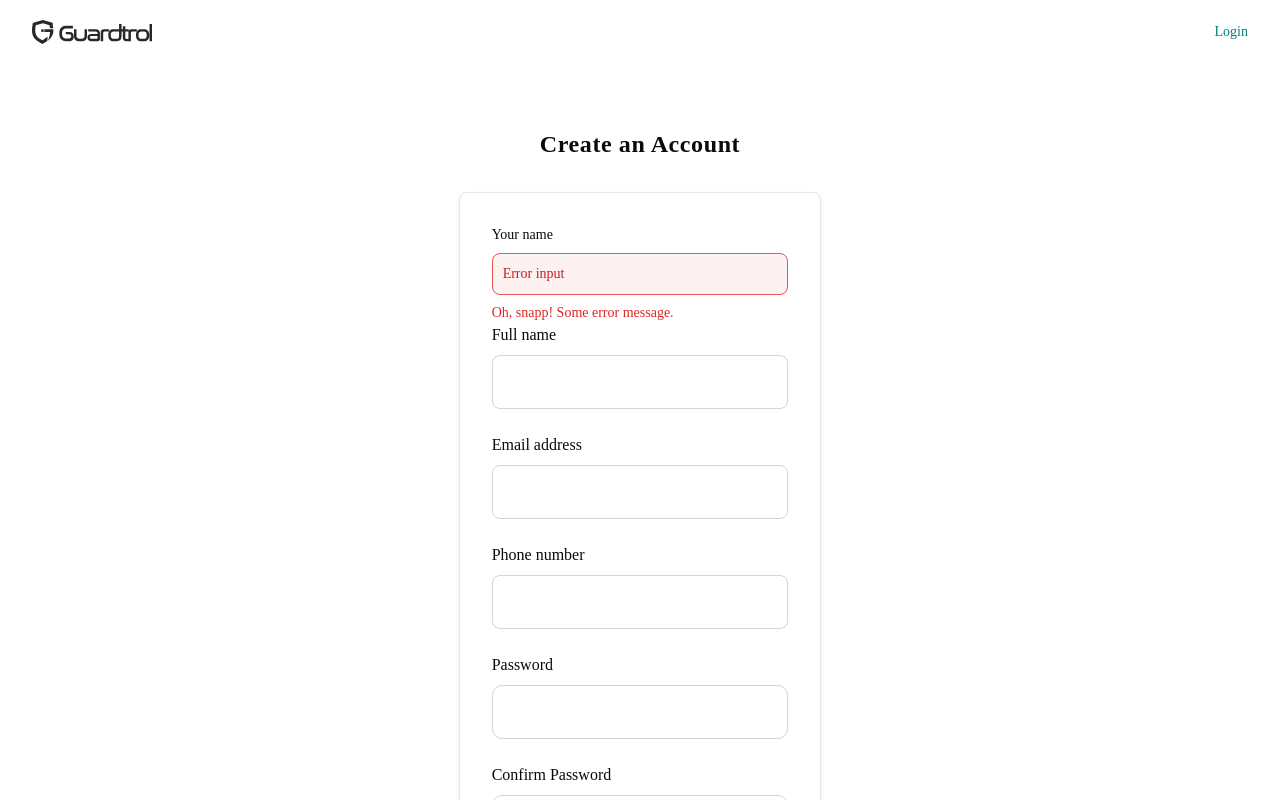
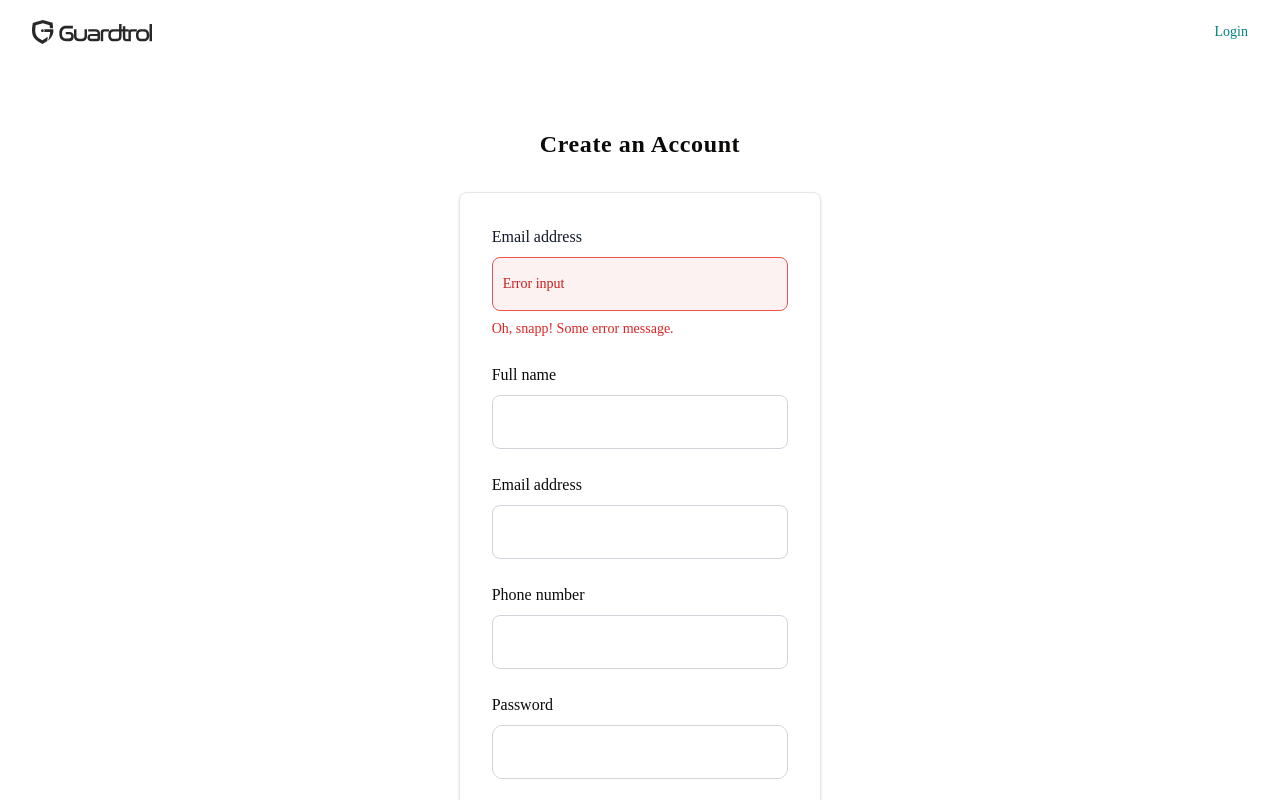
Before and after one commit to DiGenius-tech/Guardtrol-Frontend, a React (Create React App) app: page /auth/register in a window 1280 px wide. Shown: the top 800 px of the page. Built offline with nearby package versions, Linux system fonts and the light colour scheme; a web font is replaced by a local one.

Commit message:
instance of an invalid input field

```diff
--- a/src/index.js
+++ b/src/index.js
@@ -1,34 +1,9 @@
 import React from 'react';
 import ReactDOM from 'react-dom/client';
 import './index.scss';
-// import App from './App';
 import reportWebVitals from './reportWebVitals';
-import {
-  createBrowserRouter,
-  RouterProvider,
-  Navigate
-} from "react-router-dom";
-import PageNotFound from './PageNotFound/PageNotFound';
-import auth_routes from './modules/Auth/Auth.router';
-import onboarding_routes from './modules/Onboarding/Onboarding.router';
 import App from './App';
 import { ToastContainer } from 'react-toastify';
-import sandbox_routes from './modules/Sandbox/sandbox.router';
-
-
-const router = createBrowserRouter([
-  {
-    path: "",
-    Component: () => <Navigate to="/auth" />,
-  },
-  sandbox_routes,
-  auth_routes,
-  onboarding_routes,
-  {
-    path: "*",
-    element: <PageNotFound />,
-  },
-]);
 
 const root = ReactDOM.createRoot(document.getElementById('root'));
 root.render(
--- a/src/modules/Auth/pages/Login/Login.jsx
+++ b/src/modules/Auth/pages/Login/Login.jsx
@@ -3,6 +3,7 @@ import { Link } from "react-router-dom";
 import googleIconImg from "../../../../images/icons/google-social-icon.svg";
 import left_pattern_boxes from "../../../../images/left-pattern-boxes.svg";
 import right_pattern_boxes from "../../../../images/right-pattern-boxes.svg";
+import TextFieldError from "../../../Sandbox/TextFieldError/TextFieldError";
 
 const Login = () => {
   return (
@@ -27,6 +28,9 @@ const Login = () => {
 
             <div className="block px-4 py-8 sm:p-8 bg-white border border-gray-200 rounded-lg shadow dark:bg-gray-800 dark:border-gray-700 dark:hover:bg-gray-700">
               <form>
+                {/*  */}
+                <TextFieldError />
+                {/*  */}
                 <div className="mb-6">
                   <label
                     htmlFor="email"
--- a/src/modules/Auth/pages/Register/Register.jsx
+++ b/src/modules/Auth/pages/Register/Register.jsx
@@ -6,6 +6,7 @@ import right_pattern_boxes from "../../../../images/right-pattern-boxes.svg";
 import { AuthContext } from "../../../../shared/Context/AuthContext";
 import useHttpRequest from "../../../../shared/Hooks/HttpRequestHook";
 import { toast } from "react-toastify";
+import TextFieldError from "../../../Sandbox/TextFieldError/TextFieldError";
 
 const Register = () => {
   const auth = useContext(AuthContext);
@@ -137,26 +138,8 @@ const Register = () => {
 
             <div className="block px-4 py-8 sm:p-8 bg-white border border-gray-200 rounded-lg shadow dark:bg-gray-800 dark:border-gray-700 dark:hover:bg-gray-700">
               <form method="post" onSubmit={handleSubmit}>
-
                 {/*  */}
-                <div>
-                  <label
-                    htmlFor="error"
-                    className="block mb-2 text-sm font-medium"
-                  >
-                    Your name
-                  </label>
-                  <input
-                    type="text"
-                    id="error"
-                    className="bg-red-50 border border-red-500 text-red-900 placeholder-red-700 text-sm rounded-lg focus:ring-red-500 dark:bg-gray-700 focus:border-red-500 block w-full p-2.5 dark:text-red-500 dark:placeholder-red-500 dark:border-red-500"
-                    placeholder="Error input"
-                  />
-                  <p className="mt-2 text-sm text-red-600 dark:text-red-500">
-                    <span className="font-medium">Oh, snapp!</span> Some error
-                    message.
-                  </p>
-                </div>
+                <TextFieldError />
                 {/*  */}
 
                 <div className="mb-6">
--- /dev/null
+++ b/src/modules/Sandbox/TextFieldError/TextFieldError.jsx
@@ -0,0 +1,37 @@
+function TextFieldError() {
+  return (
+    <>
+      {/* text-field-error-app works! */}
+
+      <div className="mb-6">
+        <label
+          htmlFor="email"
+          className="block mb-2 font-medium text-gray-900 dark:text-white"
+        >
+          Email address
+        </label>
+        <input
+          type="email"
+          id="email"
+          name="email"
+          className="
+          border bg-red-50 border-red-500 text-red-900 placeholder-red-700 focus:ring-red-500 focus:border-red-500
+          text-sm rounded-lg block w-full p-2.5 sm:py-4
+          dark:bg-gray-700
+          dark:border-red-500
+          dark:placeholder-gray-400
+          dark:text-red
+          dark:focus:ring-green-500"
+          placeholder="Error input"
+          autoComplete="email"
+          required
+        />
+        <p className="mt-2 text-sm text-red-600 dark:text-red-500">
+          <span className="font-medium">Oh, snapp!</span> Some error message.
+        </p>
+      </div>
+    </>
+  );
+}
+
+export default TextFieldError;
```
